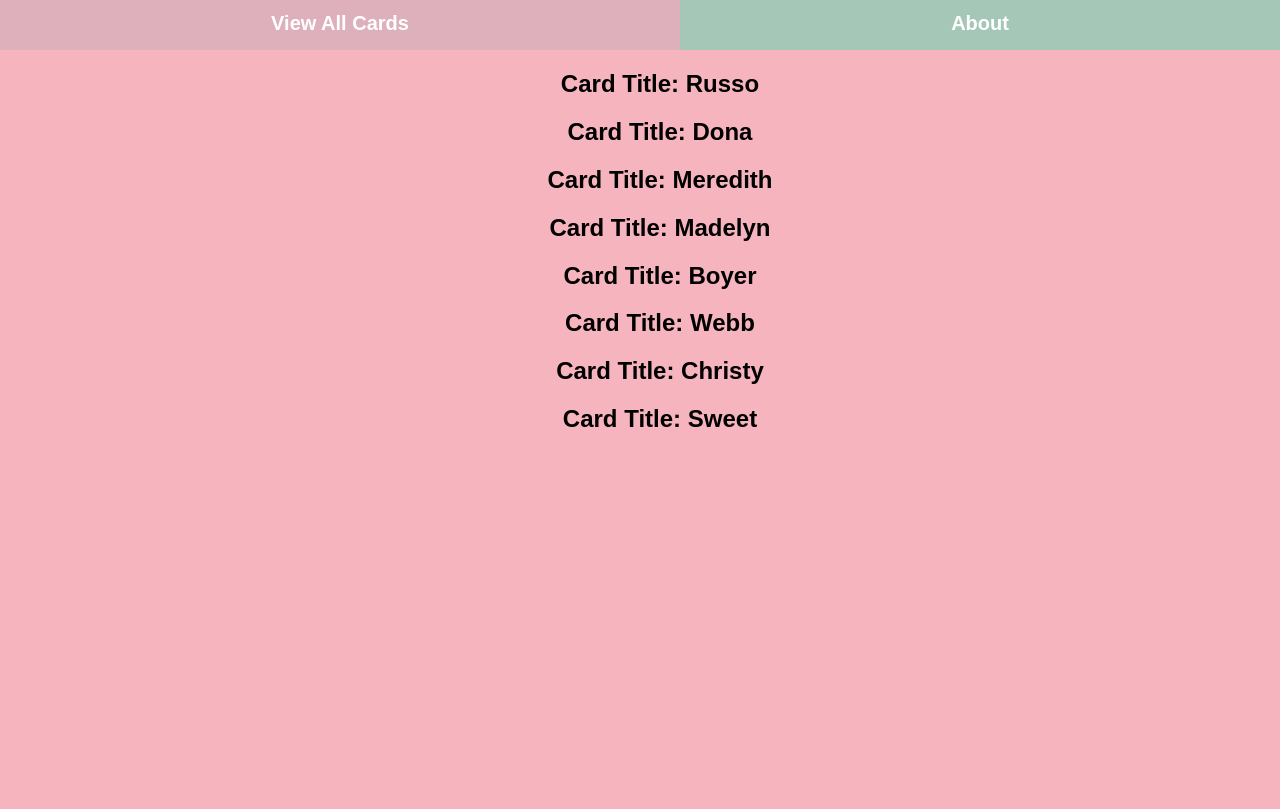
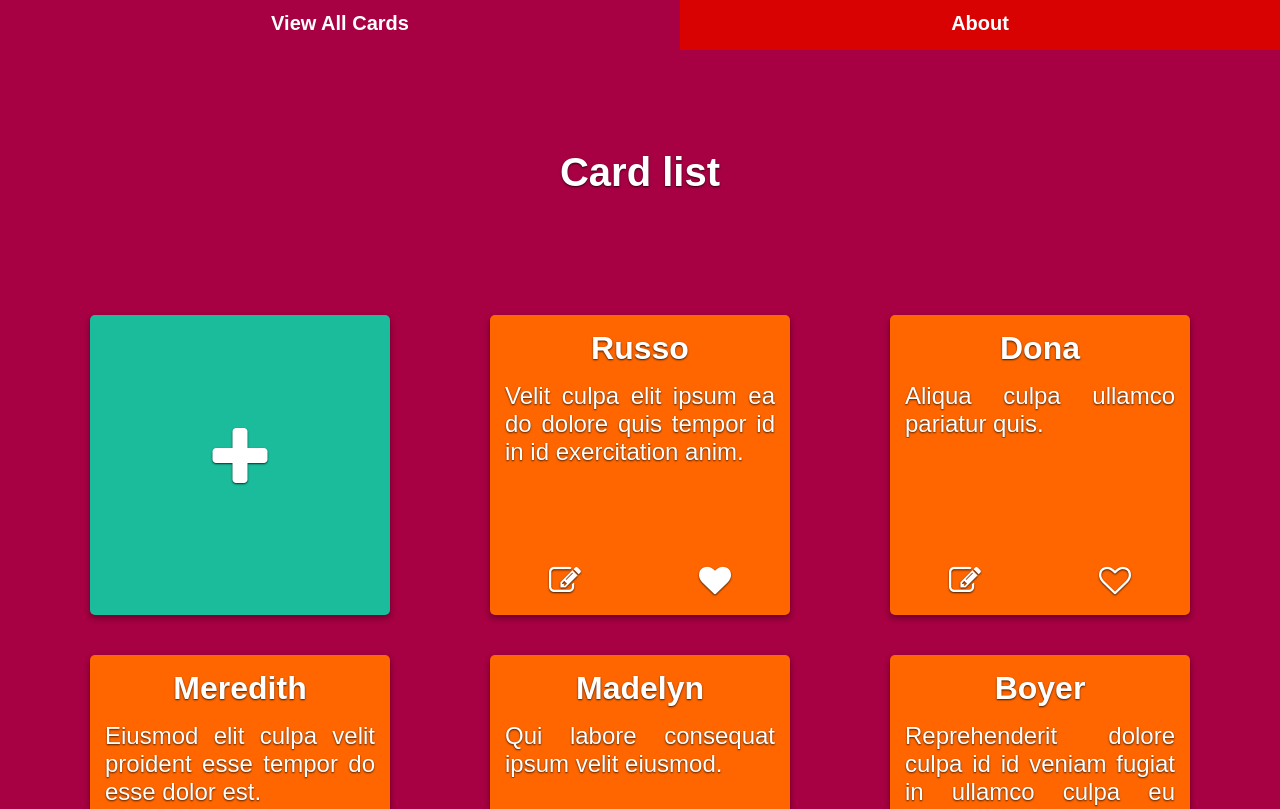
Before and after one commit to amordvinov/react_training, a React (Create React App) app: page / in a window 1280 px wide. Shown: the top 809 px of the page. Built offline with nearby package versions, Linux system fonts and the light colour scheme.

Commit message:
#tutorial-react-training-cards - done page 'cards'

```diff
--- a/package.json
+++ b/package.json
@@ -22,6 +22,7 @@
     "css-loader": "^0.28.7",
     "extract-text-webpack-plugin": "^3.0.2",
     "file-loader": "^1.1.6",
+    "font-awesome": "^4.7.0",
     "html-webpack-plugin": "^2.30.1",
     "husky": "^0.14.3",
     "lint-staged": "^6.0.0",
@@ -31,6 +32,7 @@
     "react-bootstrap": "^0.31.5",
     "react-dom": "^16.2.0",
     "react-flip-move": "^2.10.0",
+    "react-fontawesome": "^1.6.1",
     "react-hot-loader": "^3.1.3",
     "react-router": "^4.2.0",
     "react-router-dom": "^4.2.2",
--- a/src/components/Card/Card.jsx
+++ b/src/components/Card/Card.jsx
@@ -1,15 +1,39 @@
+import './Card.scss';
 import React, { Component } from 'react';
-import './Card.scss';
+import { Link } from 'react-router-dom';
+
+import CardService from '../../services/api/card';
 
 class Card extends Component {
   constructor(props) {
     super(props);
+
+    this.handleToggleFavorite = this.handleToggleFavorite.bind(this);
+  }
+
+  handleToggleFavorite() {
+    this.props.onToggleFavorite(this.props.card.id);
   }
 
   render() {
+    var favoriteButtonClasses = ['fa', 'fa-2x'];
+
+    favoriteButtonClasses.push(this.props.card.favorite ? 'fa-heart' : 'fa-heart-o');
+
     return (
-      <div>
-        <h2>Card Title: {this.props.card.title}</h2>
+      <div className="card">
+        <div className="card-title">{this.props.card.title}</div>
+        <div className="card-description">{this.props.card.description}</div>
+        <div className="controls">
+          <div className="control-btn">
+            <Link to={'cards/' + this.props.card.id}>
+              <i className="fa fa-edit fa-2x"></i>
+            </Link>
+          </div>
+          <div className="control-btn" onClick={this.handleToggleFavorite}>
+            <i className={favoriteButtonClasses.join(' ')}></i>
+          </div>
+        </div>
       </div>
     );
   }
--- a/src/components/Card/Card.scss
+++ b/src/components/Card/Card.scss
@@ -0,0 +1,45 @@
+@import '../../containers/App/App';
+
+.card {
+  height: 100%;
+  position: relative;
+
+  & span {
+    text-decoration: none;
+  }
+
+  .card-title {
+    color: $white;
+    text-shadow: $text-shadow;
+    font-size: 2em;
+    padding: 15px;
+    font-weight: bolder;
+    display: block;
+  }
+
+  .card-description {
+    color: $white;
+    text-shadow: $text-shadow;
+    font-size: 1.5em;
+    max-height: 130px;
+    text-overflow: ellipsis;
+    overflow: hidden;
+    text-align: justify;
+    padding: 0 15px;
+  }
+
+  .controls {
+    position: absolute;
+    left: 0;
+    width: 100%;
+    bottom: 0;
+    height: 50px;
+    display: flex;
+    flex-wrap: wrap;
+    justify-content: space-around;
+
+    .fa:hover {
+      color: $purple;
+    }
+  }
+}
--- a/src/components/Header/Header.scss
+++ b/src/components/Header/Header.scss
@@ -1,3 +1,5 @@
+@import '../../containers/App/App';
+
 .header {
   background-color: #222;
   height: 50px;
@@ -16,15 +18,15 @@
       font-weight: bolder;
       text-align: center;
       padding-top: 12px;
-      background-color: #B5CDA9;
+      background-color: $purple;
     }
 
     a:nth-child(2) {
-      background-color: #A5C7B7;
+      background-color: $purple;
     }
 
     a:hover {
-      background-color: #DEB0BB;
+      background-color: $body-bg-color;
     }
   }
 }
--- a/src/containers/About/About.jsx
+++ b/src/containers/About/About.jsx
@@ -4,9 +4,12 @@ import './About.scss';
 class About extends Component {
   render() {
     return (
-      <div className="About">
-        <div className="About-info">
-          <span>About description</span>
+      <div className="about">
+        <div className="about-title">
+          <h3>About description</h3>
+        </div>
+        <div className="about-description">
+          <p>Проснувшись однажды утром после беспокойного сна, Грегор Замза обнаружил, что он у себя в постели превратился в страшное насекомое. Лежа на панцирнотвердой спине, он видел, стоило ему приподнять голову, свой коричневый, выпуклый, разделенный дугообразными чешуйками живот, на верхушке которого еле держалось готовое вот-вот окончательно сползти одеяло. Его многочисленные, убого тонкие по сравнению с остальным телом ножки беспомощно копошились у него перед глазами. «Что со мной случилось?» – подумал он. Это не было сном. Его комната, настоящая, разве что слишком маленькая, но обычная комната, мирно покоилась в своих четырех хорошо знакомых стенах. Над столом, где были разложены распакованные образцы сукон – Замза был коммивояжером, – висел портрет, который он недавно вырезал из иллюстрированного журнала и вставил в красивую золоченую рамку. На портрете была изображена дама в меховой шляпе и боа, она сидела очень прямо и протягивала зрителю тяжелую меховую муфту, в которой целиком исчезала ее рука. Затем взгляд Грегора устремился в окно, и пасмурная погода – слышно было, как по жести подоконника стучат капли дождя – привела его и вовсе в грустное настроение. «Хорошо бы еще немного поспать и забыть всю эту чепуху», – подумал он, но это было совершенно неосуществимо, он привык спать на правом боку, а в теперешнем своем</p>
         </div>
       </div>
     );
--- a/src/containers/About/About.scss
+++ b/src/containers/About/About.scss
@@ -1,9 +1,21 @@
-.About {
-  margin: 15px;
+@import '../App/App';
 
-  .About-info {
-    width: 100%;
-    color: #1b6d85;
+.about {
+  margin: 100px;
+
+  .about-title {
+    text-align: center;
+    color: $white;
+    font-weight: bolder;
+    text-shadow: $text-shadow;
+    font-size: 2.5em;
+    margin: 0 auto;
+  }
+
+  .about-description {
+    text-align: justify;
     font-size: 1.5em;
+    color: $white;
+    text-shadow: $text-shadow;
   }
 }
--- a/src/containers/App/App.jsx
+++ b/src/containers/App/App.jsx
@@ -2,6 +2,8 @@ import './App.scss';
 import React from 'react';
 import Header from '../../components/Header/Header';
 import Main from '../Main/Main';
+
+import 'font-awesome/scss/font-awesome.scss';
 
 const App = () => (
   <div className="App-main">
--- a/src/containers/App/App.scss
+++ b/src/containers/App/App.scss
@@ -1,8 +1,25 @@
+$body-bg-color: #A70043;
+$card-bg-color: #FF6600;
+$purple: #D80202;
+$black: #000000;
+$green: #1ABC9C;
+$white: #fff;
+
+$box-shadow: 0 3px 6px rgba(0,0,0,0.16), 0 3px 6px rgba(0,0,0,0.23);
+$box-shadow-hover: 0 14px 28px rgba(0,0,0,0.25), 0 10px 10px rgba(0,0,0,0.22);
+$transition: all 0.3s cubic-bezier(.25, .8, .25, 1);
+$text-shadow: 0px 1px 2px rgba(0, 0, 0, 0.75);
+$border-radius: 5px;
+
 body {
   margin: 0;
   padding: 0;
   font-family: sans-serif;
-  background-color: #F6B4BE;
+  background-color: $body-bg-color;
+}
+
+ul {
+  padding: 0;
 }
 
 li {
--- a/src/containers/Cards/Cards.jsx
+++ b/src/containers/Cards/Cards.jsx
@@ -1,5 +1,6 @@
 import './Cards.scss';
 import React, { Component } from 'react';
+import { Link } from 'react-router-dom';
 
 /* TODO: add paths to package.json */
 
@@ -23,20 +24,56 @@ class Cards extends Component {
     });
   }
 
+  handleToggleFavorite(cardId) {
+    let cards = [];
+    let isChanged;
+
+    this.state.cards.map((stateCard, cardIndex) => {
+      let card = stateCard;
+
+      if (card.id === cardId) {
+        card.favorite = !card.favorite;
+        isChanged = cardIndex;
+      }
+
+      cards.push(card);
+    });
+
+    if (isChanged !== undefined && CardService.bulkUpdate(cards)) {
+      this.setState({
+        cards: cards
+      });
+
+      console.log('changed cards', cards);
+    }
+  }
+
   render() {
     const cards = this.state.cards;
 
     const cardList = cards.map((card, cardIndex) => {
       return (
-        <li key={card.id}>
-          <Card card={card}/>
+        <li
+          key={card.id}
+          className="card-item"
+        >
+          <Card
+            card={card}
+            onToggleFavorite={(cardId) => this.handleToggleFavorite(cardId)}
+          />
         </li>
       );
     });
 
     return (
-      <div className="Cards">
-        <ul className="Cards-list">
+      <div className="cards">
+        <div className="cards-title">Card list</div>
+        <ul className="card-list">
+          <li className="add-card-button card-item">
+            <Link to='/cards/new'>
+              <i className="fa fa-plus"></i>
+            </Link>
+          </li>
           {cardList}
         </ul>
       </div>
--- a/src/containers/Cards/Cards.scss
+++ b/src/containers/Cards/Cards.scss
@@ -1,7 +1,65 @@
-.Cards {
-  text-align: center;
+@import '../App/App';
 
-  .Home-title {
-    font-size: 1.5em;
+.cards {
+  margin-top: 100px;
+
+  .cards-title {
+    text-align: center;
+    color: $white;
+    font-weight: bolder;
+    text-shadow: $text-shadow;
+    font-size: 2.5em;
+    margin: 0 auto;
+  }
+
+  .card-list {
+    margin-top: 100px;
+    display: flex;
+    flex-wrap: wrap;
+    justify-content: space-around;
+
+    .card-item {
+      margin: 20px;
+      width: 300px;
+      min-height: 300px;
+      text-align: center;
+      background-color: $card-bg-color;
+
+      box-shadow: $box-shadow;
+      border-radius: $border-radius;
+      cursor: pointer;
+      transition: $transition;
+      text-shadow: $text-shadow;
+      border: none;
+      position: relative;
+
+      a, .fa {
+        width: 100%;
+        height: 100%;
+        display: block;
+        color: $white;
+        text-decoration: none;
+        position: relative;
+      }
+    }
+
+    .card-item:hover {
+      box-shadow: $box-shadow-hover;
+    }
+
+    .add-card-button {
+      background-color: $green;
+      color: $white;
+      font-size: 70px;
+
+      a {
+        i {
+          position: absolute;
+          top: 36%;
+          left: 0;
+          right: 0;
+        }
+      }
+    }
   }
 }
--- a/src/services/api/card.js
+++ b/src/services/api/card.js
@@ -89,6 +89,17 @@ function update(id, card) {
   }
 }
 
+
+function bulkUpdate(cards) {
+  try {
+    saveCards(cards);
+
+    return true;
+  } catch (e) {
+    return false;
+  }
+}
+
 function destroy(id) {
   let index;
   let localCards = loadCards();
@@ -118,7 +129,11 @@ function destroy(id) {
 }
 
 const CardService = {
-  get, create, update, destroy
+  get,
+  create,
+  update,
+  destroy,
+  bulkUpdate
 };
 
 export default CardService;
--- a/src/services/api/data/card-fixtures.json
+++ b/src/services/api/data/card-fixtures.json
@@ -4,55 +4,55 @@
     "description": "Velit culpa elit ipsum ea do dolore quis tempor id in id exercitation anim.",
     "title": "Russo",
     "favorite": true,
-    "id": 0
+    "id": 1
   },
   {
     "createdAt": "Thursday, September 14, 2017 4:19 PM",
     "description": "Aliqua culpa ullamco pariatur quis.",
     "title": "Dona",
     "favorite": false,
-    "id": 1
+    "id": 2
   },
   {
     "createdAt": "Thursday, October 20, 2016 2:17 PM",
     "description": "Eiusmod elit culpa velit proident esse tempor do esse dolor est.",
     "title": "Meredith",
     "favorite": false,
-    "id": 2
+    "id": 3
   },
   {
     "createdAt": "Saturday, September 24, 2016 7:04 AM",
     "description": "Qui labore consequat ipsum velit eiusmod.",
     "title": "Madelyn",
     "favorite": false,
-    "id": 3
+    "id": 4
   },
   {
     "createdAt": "Tuesday, March 22, 2016 2:40 AM",
     "description": "Reprehenderit dolore culpa id id veniam fugiat in ullamco culpa eu consectetur mollit minim.",
     "title": "Boyer",
     "favorite": true,
-    "id": 4
+    "id": 5
   },
   {
     "createdAt": "Monday, November 14, 2016 1:22 AM",
     "description": "Aliqua consectetur dolor irure non ut in.",
     "title": "Webb",
     "favorite": false,
-    "id": 5
+    "id": 6
   },
   {
     "createdAt": "Monday, May 16, 2016 7:37 AM",
     "description": "Aliqua Lorem tempor sit cupidatat ullamco minim occaecat amet officia dolore nulla.",
     "title": "Christy",
     "favorite": false,
-    "id": 6
+    "id": 7
   },
   {
     "createdAt": "Wednesday, March 18, 2015 6:32 PM",
     "description": "Aliquip excepteur in irure fugiat proident fugiat laboris.",
     "title": "Sweet",
     "favorite": true,
-    "id": 7
+    "id": 8
   }
 ]
```
